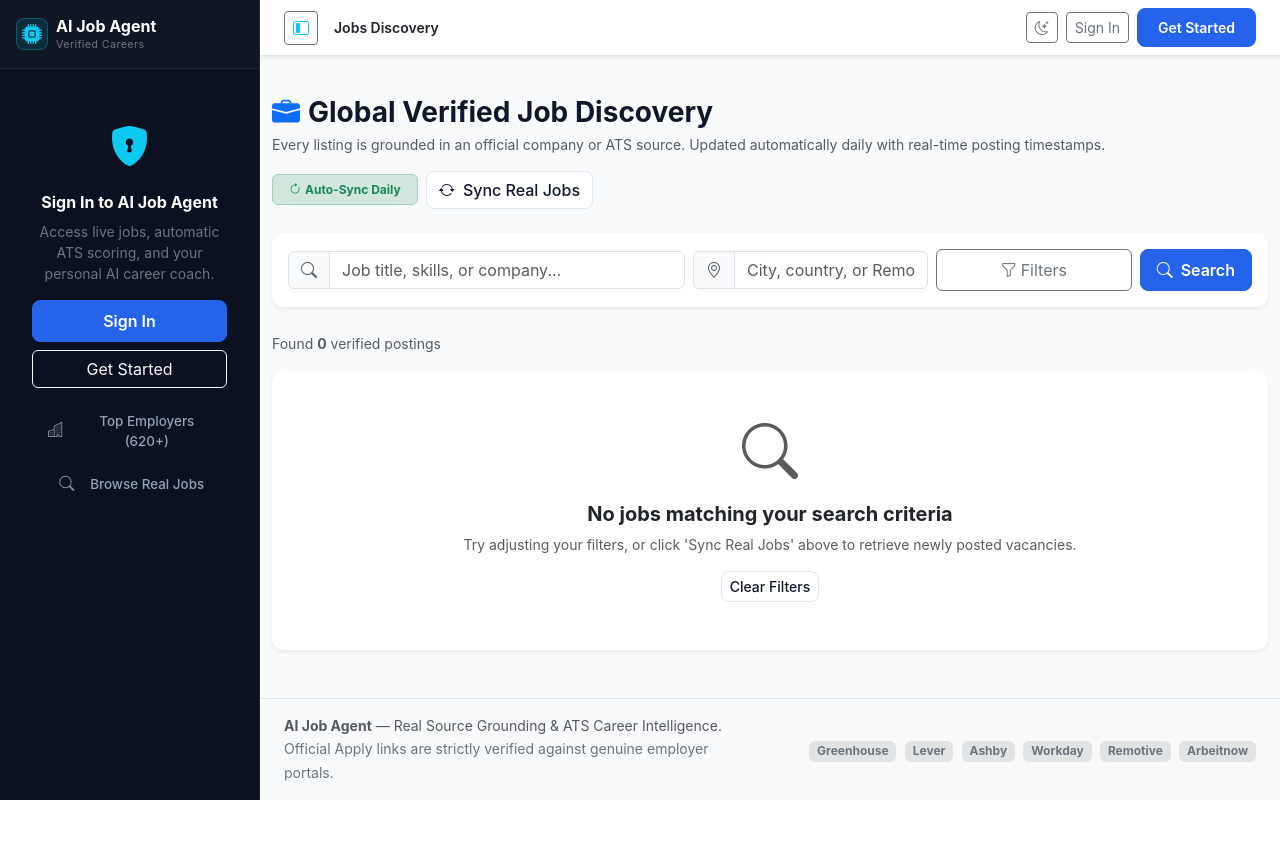
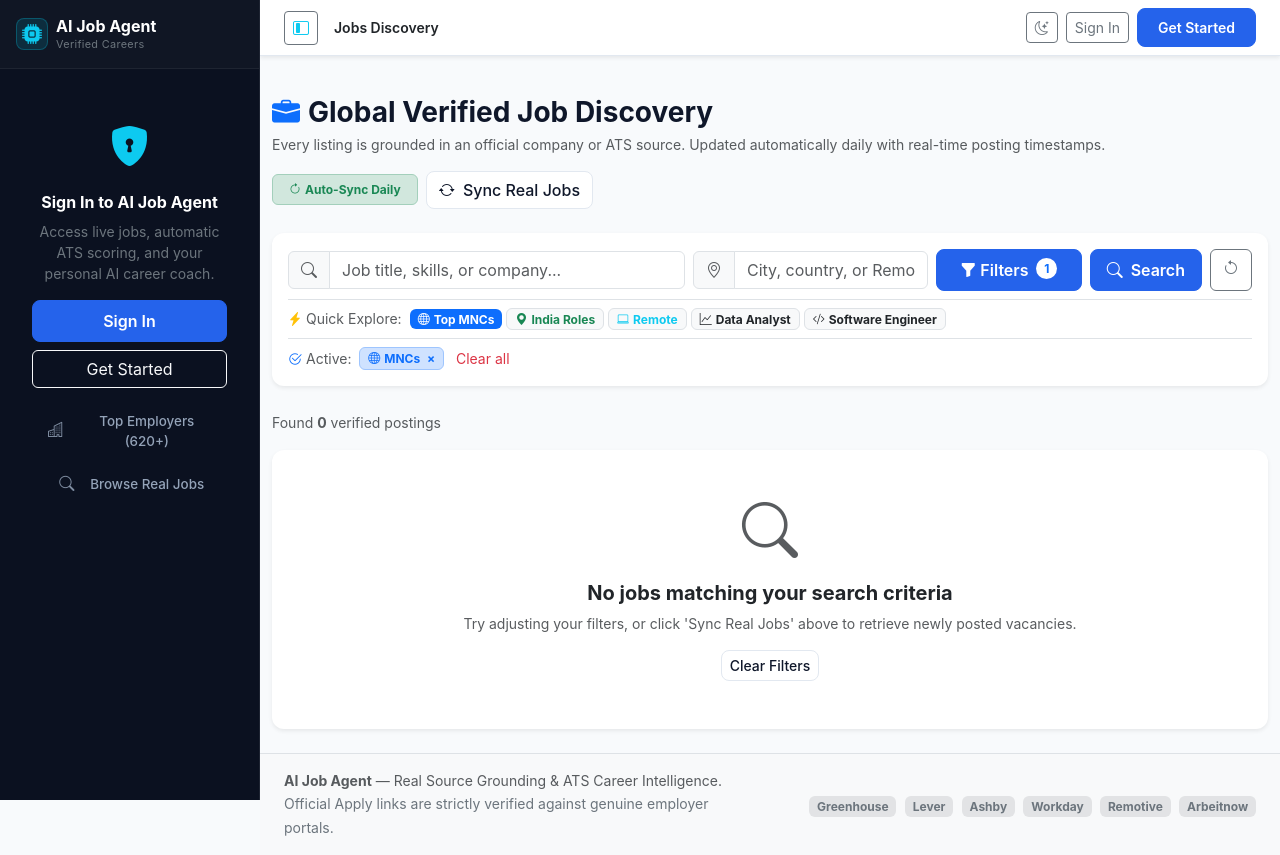
Before and after one commit to Vishnu-Sai-bit/MockAI-Career-Agent, a Flask app: page /jobs?company_type=mnc in a window 1280 px wide. Before the commit the page ends 800 px from the top, so only its background shows below. Run offline with Flask 3, Linux system fonts and the light colour scheme; tables that the repository leaves empty hold one stand-in row (values such as "Sample post").

Commit message:
feat(mnc): add dedicated MNC company filtering, quick explore chips, and MNC badges

```diff
--- a/routes/job_routes.py
+++ b/routes/job_routes.py
@@ -23,6 +23,7 @@ def list_jobs():
     date_posted = request.args.get("date_posted", "all")
     sort_by = request.args.get("sort_by", "fresh")
     min_score = request.args.get("min_match")
+    company_type = request.args.get("company_type", "all").strip().lower()
     only_relevant = request.args.get("only_relevant", "false").lower() in ("true", "1", "yes")
     page = request.args.get("page", 1, type=int)
 
@@ -51,7 +52,8 @@ def list_jobs():
         min_match_score=float(min_score) if min_score else None,
         page=page,
         per_page=12,
-        only_relevant=only_relevant
+        only_relevant=only_relevant,
+        company_type=company_type if company_type != "all" else None
     )
 
     available_platforms = [s.platform for s in JobSource.query.filter_by(is_active=True).all()]
@@ -69,6 +71,7 @@ def list_jobs():
         sort_by=sort_by,
         min_score=min_score,
         only_relevant=only_relevant,
+        company_type=company_type,
         available_platforms=available_platforms
     )
 
--- a/services/job_search_service.py
+++ b/services/job_search_service.py
@@ -40,7 +40,9 @@ class JobSearchService:
 
         sort_by: str = "fresh",
 
-        only_relevant: bool = False
+        only_relevant: bool = False,
+
+        company_type: Optional[str] = None
 
     ) -> Dict[str, Any]:
 
@@ -121,6 +123,10 @@ class JobSearchService:
         if experience_level and experience_level.lower() != "all":
 
             query = query.filter(Job.experience_level == experience_level.lower())
+
+        if company_type and company_type.lower() == "mnc":
+            from services.company_service import MNC_KEYWORDS
+            query = query.filter(or_(*[Job.company.ilike(f"%{k}%") for k in MNC_KEYWORDS]))
 
         # Date posted filtering (24h, 1d, 3d, 7d, 14d, 30d)
 
--- a/templates/companies.html
+++ b/templates/companies.html
@@ -36,6 +36,7 @@
                         <span class="input-group-text bg-light"><i class="bi bi-funnel text-muted"></i></span>
                         <select name="filter" class="form-select" onchange="this.form.submit()">
                             <option value="all" {% if filter_type == 'all' %}selected{% endif %}>All Companies ({{ total_companies }})</option>
+                            <option value="mnc" {% if filter_type == 'mnc' %}selected{% endif %}>Global MNCs</option>
                             <option value="india" {% if filter_type == 'india' %}selected{% endif %}>Hiring in India</option>
                             <option value="remote" {% if filter_type == 'remote' %}selected{% endif %}>Remote-Friendly</option>
                             <option value="top" {% if filter_type == 'top' %}selected{% endif %}>Top Employers (5+ Jobs)</option>
@@ -94,6 +95,11 @@
 
                             <!-- Badges -->
                             <div class="d-flex flex-wrap align-items-center gap-1 mb-2">
+                                {% if c.is_mnc %}
+                                    <span class="badge bg-primary-subtle text-primary border border-primary-subtle" title="Multinational Corporation">
+                                        <i class="bi bi-globe me-1"></i>MNC
+                                    </span>
+                                {% endif %}
                                 <span class="badge bg-primary-subtle text-primary fw-semibold">
                                     <i class="bi bi-briefcase me-1"></i>{{ c.total_jobs }} Open {{ 'Role' if c.total_jobs == 1 else 'Roles' }}
                                 </span>
--- a/templates/jobs.html
+++ b/templates/jobs.html
@@ -23,7 +23,7 @@
     <!-- Compact Search & Collapsible Filters Bar -->
     <div class="card p-3 custom-card border-0 bg-white shadow-sm mb-4">
         <form method="GET" action="{{ url_for('jobs.list_jobs') }}" id="jobsSearchForm">
-            {% set active_filter_count = (1 if experience_level and experience_level != 'all' else 0) + (1 if work_mode and work_mode != 'all' else 0) + (1 if date_posted and date_posted != 'all' else 0) + (1 if platform and platform != 'all' else 0) + (1 if sort_by and sort_by != 'fresh' else 0) %}
+            {% set active_filter_count = (1 if experience_level and experience_level != 'all' else 0) + (1 if work_mode and work_mode != 'all' else 0) + (1 if date_posted and date_posted != 'all' else 0) + (1 if platform and platform != 'all' else 0) + (1 if sort_by and sort_by != 'fresh' else 0) + (1 if company_type and company_type != 'all' else 0) %}
 
             <!-- Primary Compact Search Row -->
             <div class="row g-2 align-items-center">
@@ -60,10 +60,36 @@
                 </div>
             </div>
 
+            <!-- Quick Explore Presets -->
+            <div class="d-flex flex-wrap align-items-center gap-1 mt-2 pt-2 border-top">
+                <small class="text-muted me-1 fs-8"><i class="bi bi-lightning-charge-fill text-warning me-1"></i>Quick Explore:</small>
+                <a href="{{ url_for('jobs.list_jobs', company_type='mnc') }}" class="badge {% if company_type == 'mnc' %}bg-primary text-white{% else %}bg-light text-primary border{% endif %} text-decoration-none py-1 px-2">
+                    <i class="bi bi-globe me-1"></i>Top MNCs
+                </a>
+                <a href="{{ url_for('jobs.list_jobs', location='India') }}" class="badge {% if location == 'India' %}bg-success text-white{% else %}bg-light text-success border{% endif %} text-decoration-none py-1 px-2">
+                    <i class="bi bi-geo-alt-fill me-1"></i>India Roles
+                </a>
+                <a href="{{ url_for('jobs.list_jobs', work_mode='remote') }}" class="badge {% if work_mode == 'remote' %}bg-info text-white{% else %}bg-light text-info border{% endif %} text-decoration-none py-1 px-2">
+                    <i class="bi bi-laptop me-1"></i>Remote
+                </a>
+                <a href="{{ url_for('jobs.list_jobs', q='Data Analyst') }}" class="badge bg-light text-dark border text-decoration-none py-1 px-2">
+                    <i class="bi bi-graph-up me-1"></i>Data Analyst
+                </a>
+                <a href="{{ url_for('jobs.list_jobs', q='Software Engineer') }}" class="badge bg-light text-dark border text-decoration-none py-1 px-2">
+                    <i class="bi bi-code-slash me-1"></i>Software Engineer
+                </a>
+            </div>
+
             <!-- Active Filter Quick Chips (Only visible when filters are applied) -->
             {% if active_filter_count > 0 or keyword or location %}
                 <div class="d-flex flex-wrap align-items-center gap-1 mt-2 pt-2 border-top">
                     <small class="text-muted me-1 fs-8"><i class="bi bi-check2-circle text-primary me-1"></i>Active:</small>
+                    {% if company_type and company_type != 'all' %}
+                        <span class="badge bg-primary-subtle text-primary border border-primary-subtle">
+                            <i class="bi bi-globe me-1"></i>MNCs
+                            <a href="{{ url_for('jobs.list_jobs', q=keyword, location=location, work_mode=work_mode, platform=platform, experience_level=experience_level, date_posted=date_posted, sort_by=sort_by) }}" class="text-primary ms-1 text-decoration-none">&times;</a>
+                        </span>
+                    {% endif %}
                     {% if keyword %}
                         <span class="badge bg-light text-dark border">
                             Keyword: {{ keyword }}
@@ -359,13 +385,13 @@
             <nav class="mt-4">
                 <ul class="pagination justify-content-center">
                     <li class="page-item {% if not results.has_prev %}disabled{% endif %}">
-                        <a class="page-link" href="{{ url_for('jobs.list_jobs', page=results.page - 1, q=keyword, location=location, work_mode=work_mode, platform=platform, experience_level=experience_level, date_posted=date_posted, sort_by=sort_by) }}">Previous</a>
+                        <a class="page-link" href="{{ url_for('jobs.list_jobs', page=results.page - 1, q=keyword, location=location, work_mode=work_mode, platform=platform, experience_level=experience_level, date_posted=date_posted, sort_by=sort_by, company_type=company_type) }}">Previous</a>
                     </li>
                     <li class="page-item active">
                         <span class="page-link">{{ results.page }} / {{ results.pages }}</span>
                     </li>
                     <li class="page-item {% if not results.has_next %}disabled{% endif %}">
-                        <a class="page-link" href="{{ url_for('jobs.list_jobs', page=results.page + 1, q=keyword, location=location, work_mode=work_mode, platform=platform, experience_level=experience_level, date_posted=date_posted, sort_by=sort_by) }}">Next</a>
+                        <a class="page-link" href="{{ url_for('jobs.list_jobs', page=results.page + 1, q=keyword, location=location, work_mode=work_mode, platform=platform, experience_level=experience_level, date_posted=date_posted, sort_by=sort_by, company_type=company_type) }}">Next</a>
                     </li>
                 </ul>
             </nav>
```
Also changed, not shown: services/company_service.py (+18 -1 lines), tests/test_companies_directory.py (+16 -0 lines).
